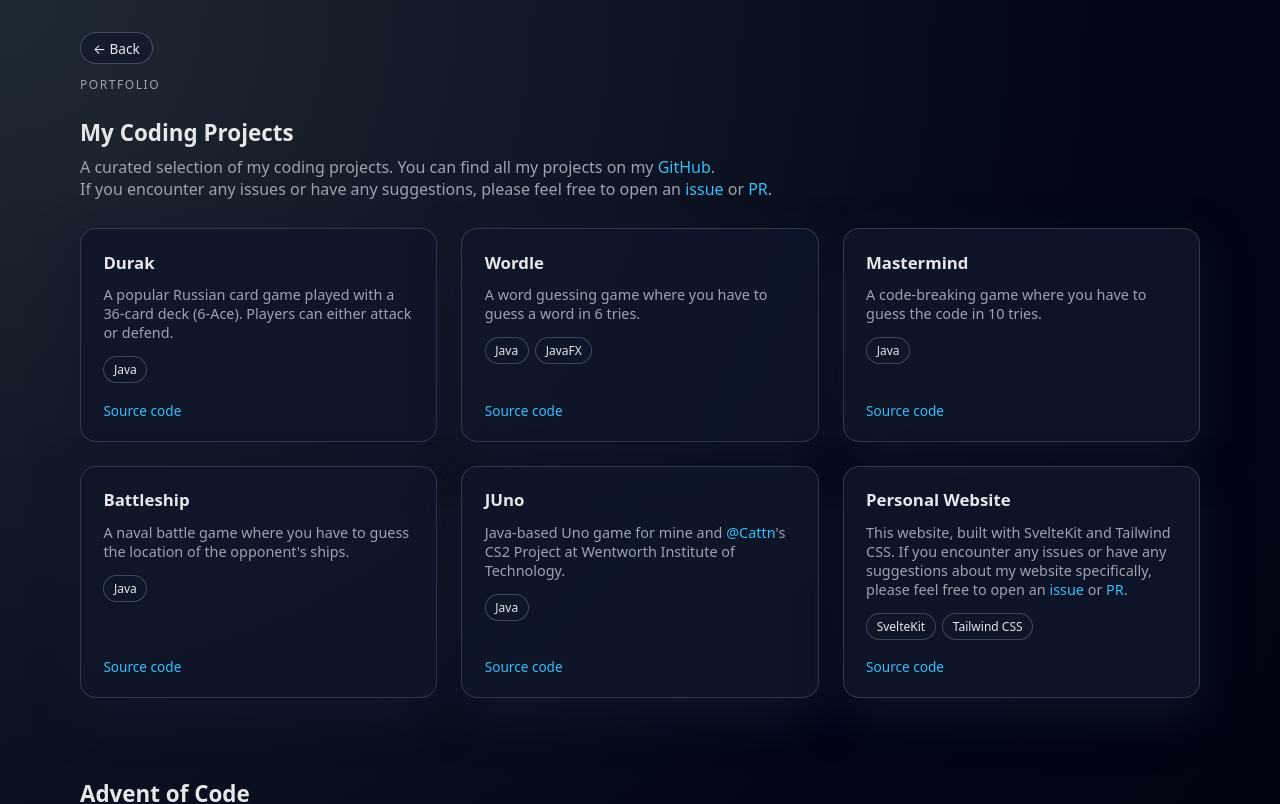
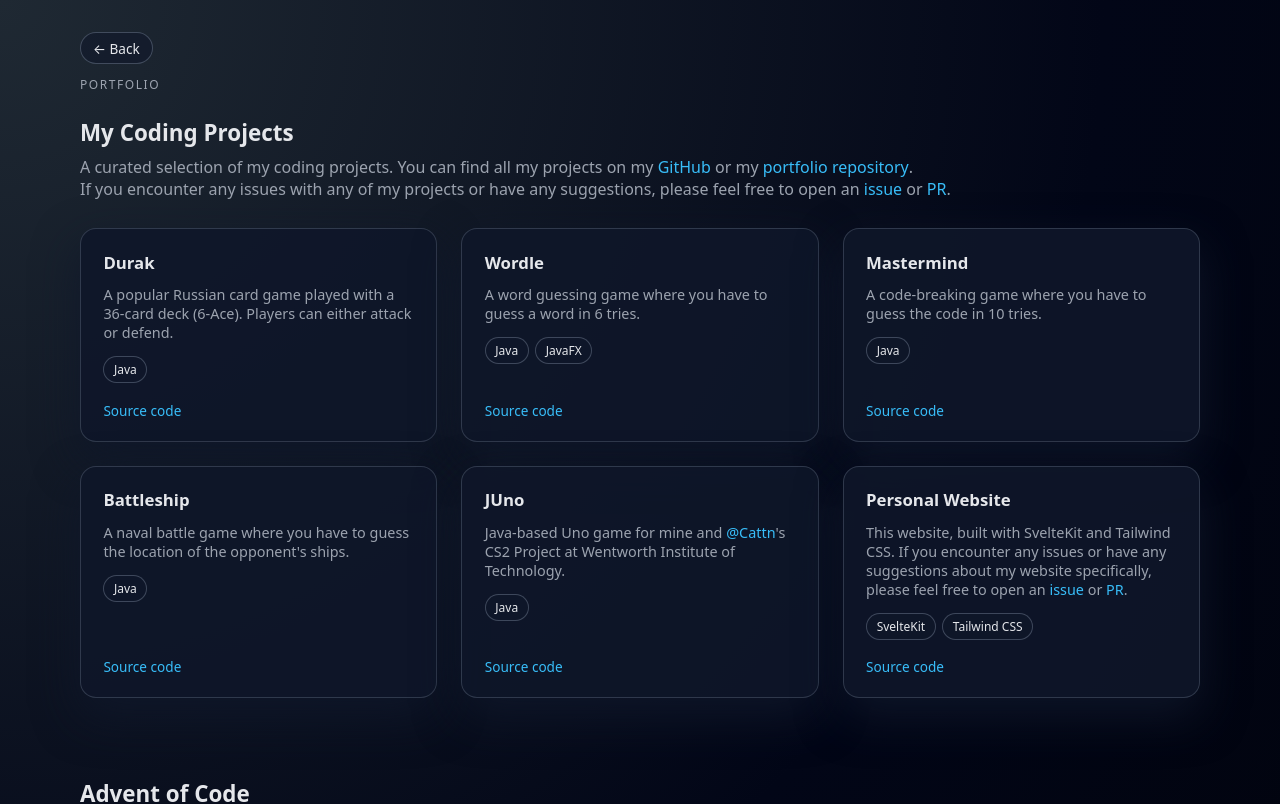
Before and after one commit to DMFriends/portfolio-site, a SvelteKit app: page /portfolio in a window 1280 px wide. Shown: the top 804 px of the page. Built offline with nearby package versions, Linux system fonts and the light colour scheme.

Commit message:
Fix a few links on the portfolio page

```diff
--- a/src/routes/portfolio/+page.svelte
+++ b/src/routes/portfolio/+page.svelte
@@ -16,9 +16,9 @@
   <div class="section-header">
     <h2>My Coding Projects</h2>
     <p>
-      A curated selection of my coding projects. You can find all my projects on my <a href="https://github.com/DMFriends/portfolio" target="_blank" class="link">GitHub</a>.
+      A curated selection of my coding projects. You can find all my projects on my <a href="https://github.com/DMFriends?tab=repositories" target="_blank" class="link">GitHub</a> or my <a href="https://github.com/DMFriends/portfolio" target="_blank" class="link">portfolio repository</a>.
       <br>
-      If you encounter any issues or have any suggestions, please feel free to open an <a href="https://github.com/DMFriends/portfolio/issues" target="_blank" class="link">issue</a> or <a href="https://github.com/DMFriends/portfolio/pulls" target="_blank" class="link">PR</a>.
+      If you encounter any issues with any of my projects or have any suggestions, please feel free to open an <a href="https://github.com/DMFriends/portfolio/issues" target="_blank" class="link">issue</a> or <a href="https://github.com/DMFriends/portfolio/pulls" target="_blank" class="link">PR</a>.
     </p>
   </div>
 
@@ -46,7 +46,7 @@
         <li>JavaFX</li>
       </ul>
       <div class="card-footer">
-        <a href="https://github.com/DMFriends/portfolio/tree/main/Java/Wordle" target="_blank" class="link">Source code</a>
+        <a href="https://github.com/DMFriends/wordle" target="_blank" class="link">Source code</a>
       </div>
     </article>
 
```
